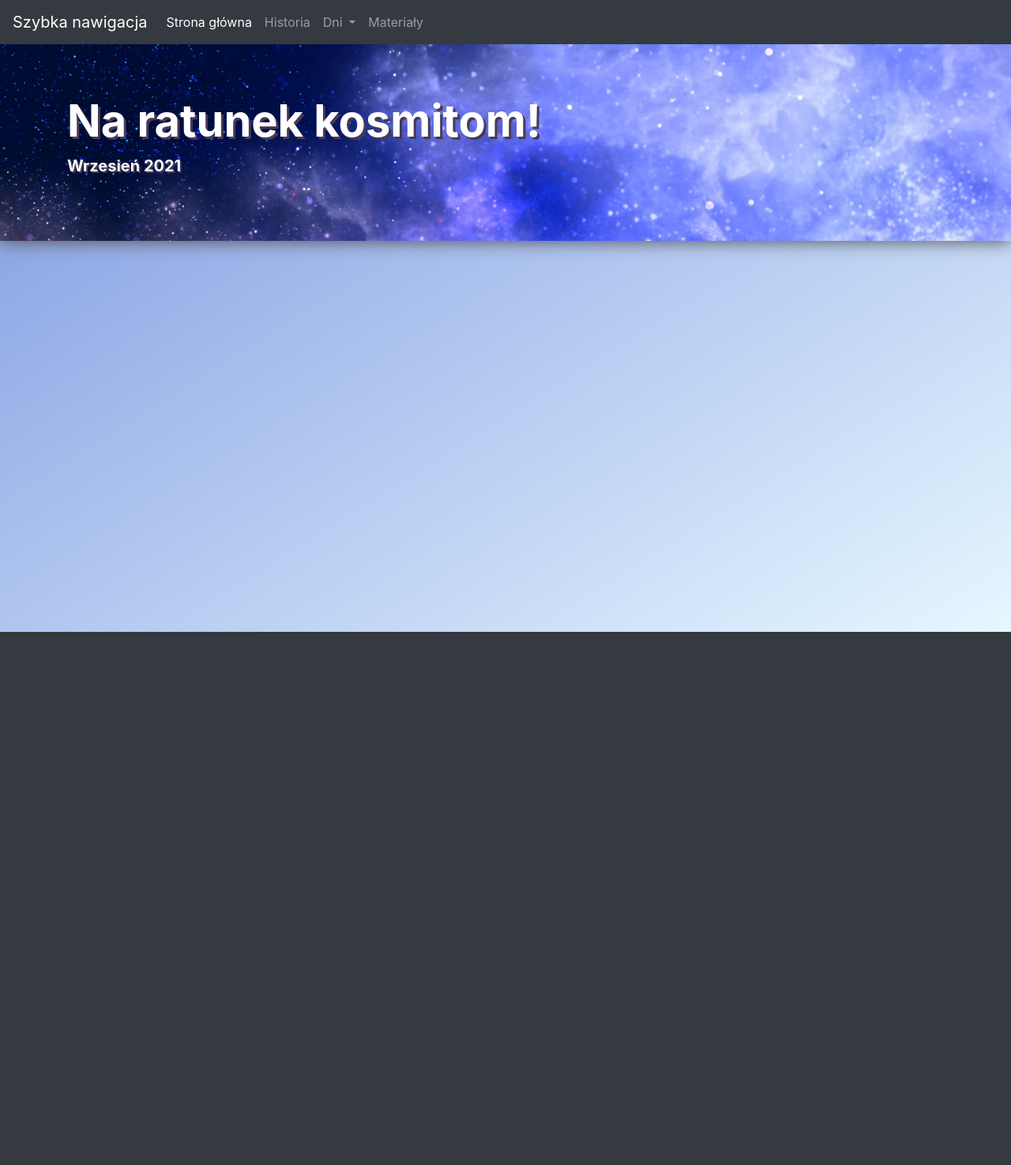
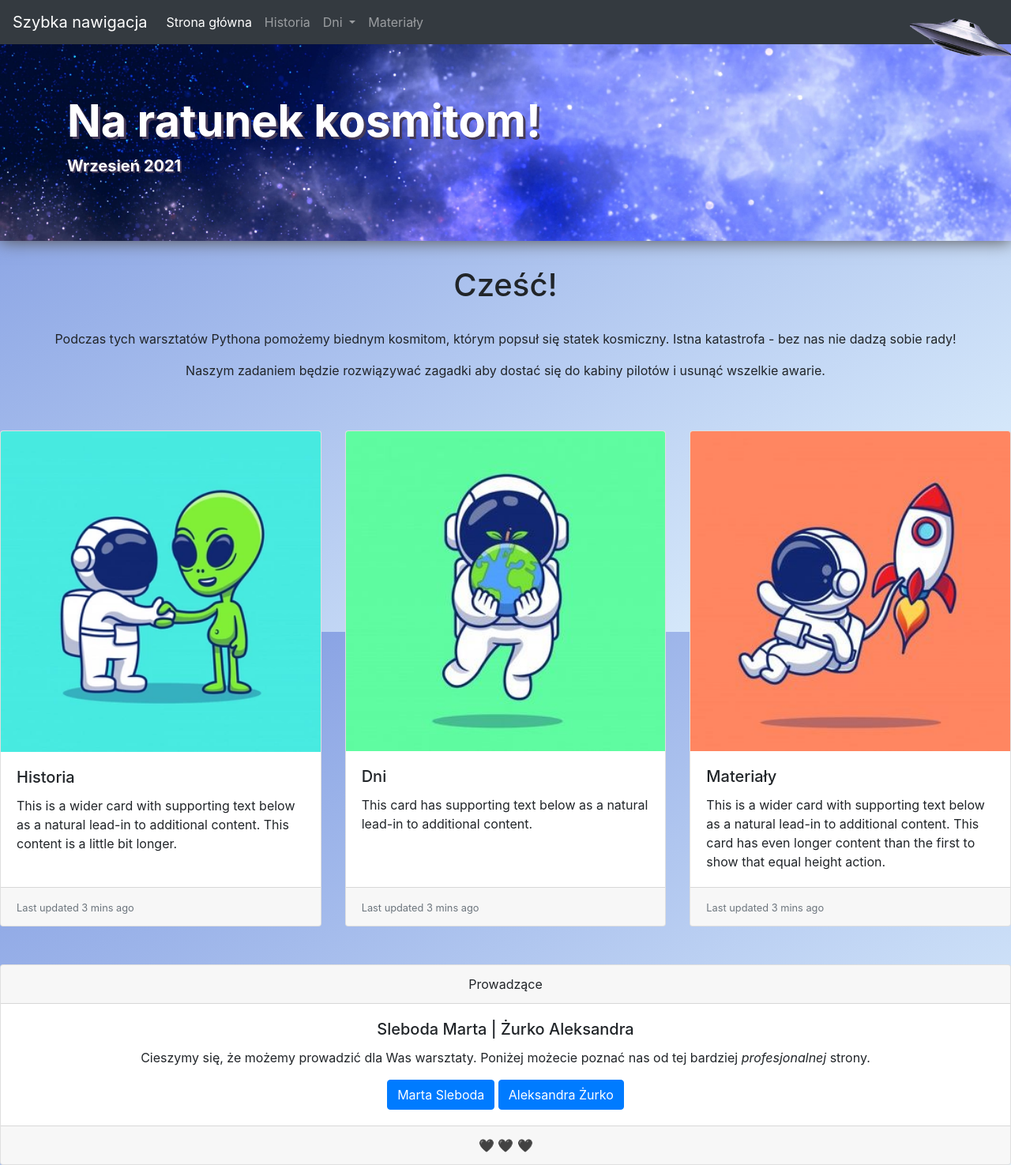
Before and after one commit to FlyingMedusa/UFO_Flask, a Flask app: page / in a window 1280 px wide. Shown: the whole page at 79% size. Before the commit the page ends 800 px from the top, so only its background shows below. Run offline with Flask 2, Linux system fonts and the light colour scheme; some libraries are stand-ins or nearby versions.

Commit message:
pictures main page

```diff
--- a/static/styles/mainstyle.css
+++ b/static/styles/mainstyle.css
@@ -30,3 +30,14 @@ body{
     font-weight: bold;
     text-shadow: 2px 2px #453a58;
 }
+
+.disc{
+    position: absolute;
+    top: 0px;
+    right: 0px;
+    width: 10%;
+}
+
+.general_content{
+    text-align: center;
+}
--- a/templates/index.html
+++ b/templates/index.html
@@ -9,4 +9,65 @@
     </div>
 </div>
 
+<img src="../static/images/dysk.png" alt="UFO" class="disc">
+
+<div class="general_content">
+  <h1>Cześć!</h1>
+  <br>
+  <p>Podczas tych warsztatów Pythona pomożemy biednym kosmitom, którym popsuł się statek kosmiczny. Istna katastrofa - bez nas nie dadzą sobie rady!</p>
+  <p>Naszym zadaniem będzie rozwiązywać zagadki aby dostać się do kabiny pilotów i usunąć wszelkie awarie.</p>
+</div>
+
+<br><br>
+
+<div class="card-deck">
+  <div class="card">
+    <img src="../static/images/historia.png" class="card-img-top" alt="...">
+    <div class="card-body">
+      <h5 class="card-title">Historia</h5>
+      <p class="card-text">This is a wider card with supporting text below as a natural lead-in to additional content. This content is a little bit longer.</p>
+    </div>
+    <div class="card-footer">
+      <small class="text-muted">Last updated 3 mins ago</small>
+    </div>
+  </div>
+  <div class="card">
+    <img src="../static/images/dzien.png" class="card-img-top" alt="...">
+    <div class="card-body">
+      <h5 class="card-title">Dni</h5>
+      <p class="card-text">This card has supporting text below as a natural lead-in to additional content.</p>
+    </div>
+    <div class="card-footer">
+      <small class="text-muted">Last updated 3 mins ago</small>
+    </div>
+  </div>
+  <div class="card">
+    <img src="../static/images/materialy.png" class="card-img-top" alt="...">
+    <div class="card-body">
+      <h5 class="card-title">Materiały</h5>
+      <p class="card-text">This is a wider card with supporting text below as a natural lead-in to additional content. This card has even longer content than the first to show that equal height action.</p>
+    </div>
+    <div class="card-footer">
+      <small class="text-muted">Last updated 3 mins ago</small>
+    </div>
+  </div>
+</div>
+
+<br>
+<br>
+<div class="card text-center">
+  <div class="card-header">
+    Prowadzące
+  </div>
+  <div class="card-body">
+    <h5 class="card-title">Sleboda Marta | Żurko Aleksandra</h5>
+    <p class="card-text">Cieszymy się, że możemy prowadzić dla Was warsztaty. Poniżej możecie poznać nas od tej bardziej <i>profesjonalnej</i> strony.</p>
+    <a href="https://www.linkedin.com/in/msleboda/" class="btn btn-primary">Marta Sleboda</a>
+    <a href="https://www.linkedin.com/in/aleksandra-zurko/" class="btn btn-primary">Aleksandra Żurko</a>
+  </div>
+  <div class="card-footer text-muted">
+    🖤 🖤 🖤
+  </div>
+</div>
+
 {% endblock %}
```
Also changed, not shown: static/images/dysk.png (added), static/images/dzien.png (added), static/images/historia.png (added), static/images/materialy.png (added).
